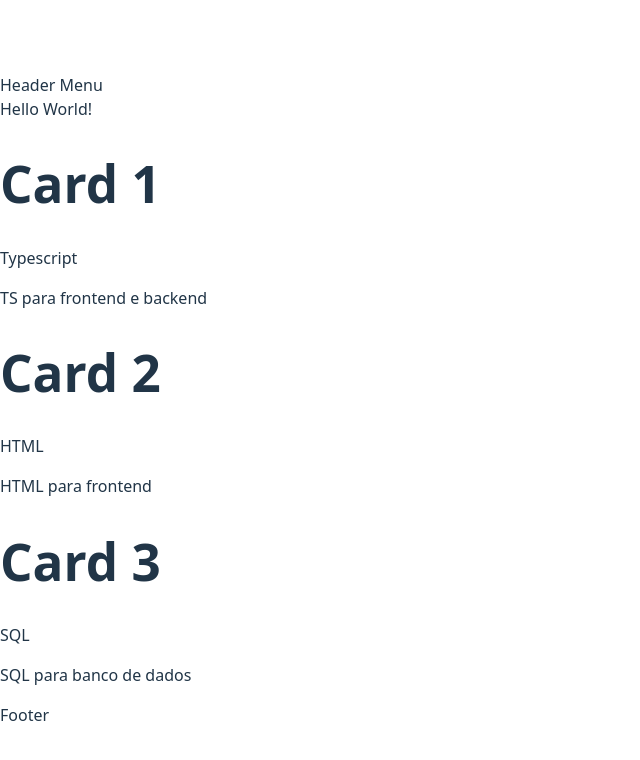
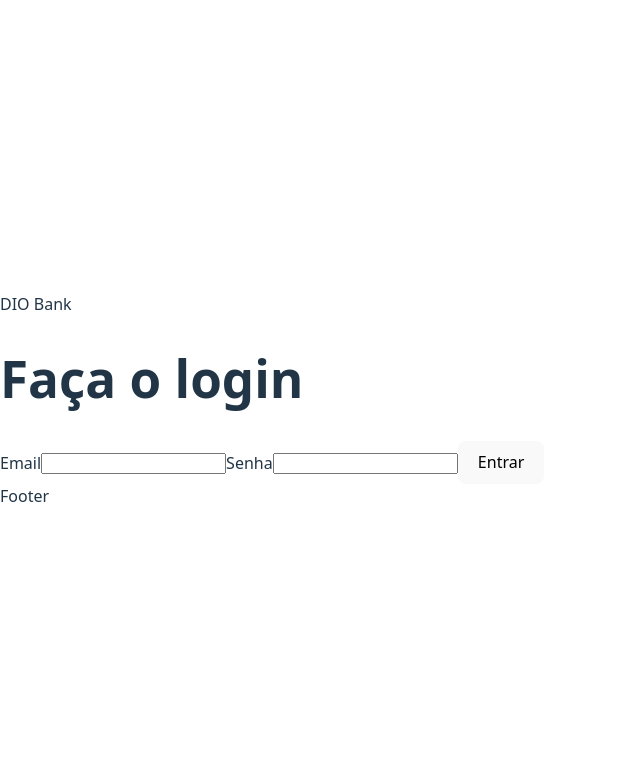
Before and after one commit to JoaoGomesDev32/Typescript, a React (Vite) app in the folder my-app/: page / in a window 1280 px wide. Shown: the top 760 px of the page, without its empty margins (0-640 px from the left). Built offline with nearby package versions, Linux system fonts and the light colour scheme.

Commit message:
criando pagina de login

```diff
--- a/my-app/src/App.tsx
+++ b/my-app/src/App.tsx
@@ -1,25 +1,20 @@
-import { Card } from "./components/Card"
 import { Layout } from "./components/Layout"
 
 function App() {
   return (
     <Layout>
-      Hello World!
-      <Card
-        id={1}
-        paragraph='Typescript'
-        details='TS para frontend e backend'
-      />
-      <Card
-        id={2}
-        paragraph='HTML'
-        details='HTML para frontend'
-      />
-      <Card
-        id={3}
-        paragraph='SQL'
-        details='SQL para banco de dados'
-      />
+      <h1>Faça o login</h1>
+      <label htmlFor="emailInput">
+        Email
+      </label>
+      <input id="emailInput" type="email" />
+      <label htmlFor="passwordInput">
+        Senha
+      </label>
+      <input id="passwordInput" type="password" />
+      <button>
+        Entrar
+      </button>
     </Layout>
   )
 }
--- a/my-app/src/components/Header.tsx
+++ b/my-app/src/components/Header.tsx
@@ -1,8 +1,7 @@
 export const Header = () => {
 	return (
 		<div>
-			Header
-			Menu
+			DIO Bank
 		</div>
 	)
 }
```
